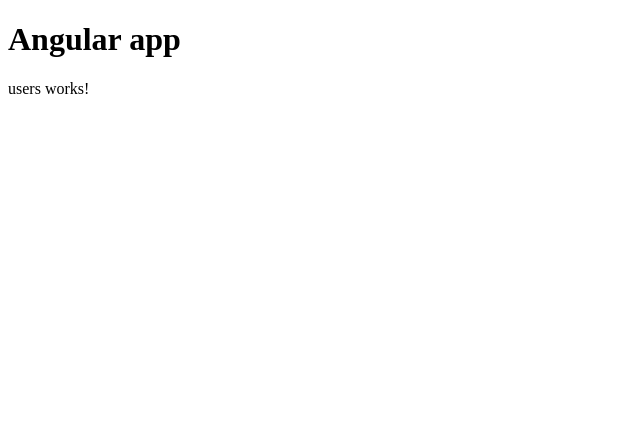
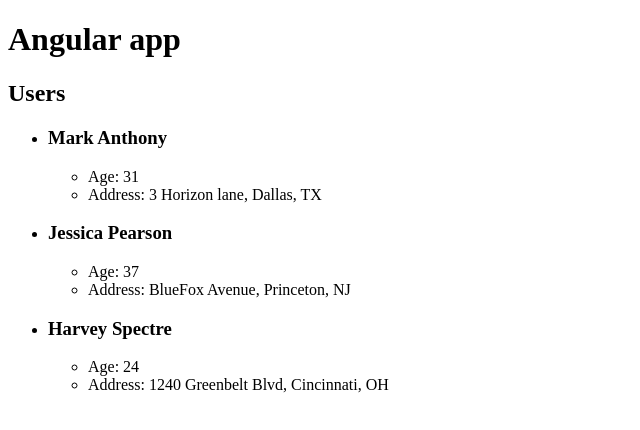
Before and after one commit to VisheshSingh/angular-practice-work, an Angular app: page / in a window 1280 px wide. Shown: the top 430 px of the page, without its empty margins (0-640 px from the left). Built offline with nearby package versions, Linux system fonts and the light colour scheme.

Commit message:
Looping with ngFor

```diff
--- a/src/app/components/users/users.component.html
+++ b/src/app/components/users/users.component.html
@@ -1,3 +1,10 @@
-<p>
-  users works!
-</p>
+<h2>Users</h2>
+<ul>
+  <li *ngFor="let user of users">
+    <h3>{{ user.firstName }} {{ user.lastName }}</h3>
+    <ul>
+      <li>Age: {{ user.age }}</li>
+      <li>Address: {{ user.address.street }}, {{ user.address.city }}, {{ user.address.state}}</li>
+    </ul>
+  </li>
+</ul>
--- a/src/app/components/users/users.component.ts
+++ b/src/app/components/users/users.component.ts
@@ -1,15 +1,48 @@
-import { Component, OnInit } from '@angular/core';
+import { Component, OnInit } from "@angular/core";
+
+import { User } from "../../models/User";
 
 @Component({
-  selector: 'app-users',
-  templateUrl: './users.component.html',
-  styleUrls: ['./users.component.css']
+  selector: "app-users",
+  templateUrl: "./users.component.html",
+  styleUrls: ["./users.component.css"]
 })
 export class UsersComponent implements OnInit {
-
-  constructor() { }
+  users: User[];
+  constructor() {}
 
   ngOnInit() {
+    this.users = [
+      {
+        firstName: "Mark",
+        lastName: "Anthony",
+        age: 31,
+        address: {
+          street: "3 Horizon lane",
+          city: "Dallas",
+          state: "TX"
+        }
+      },
+      {
+        firstName: "Jessica",
+        lastName: "Pearson",
+        age: 37,
+        address: {
+          street: "BlueFox Avenue",
+          city: "Princeton",
+          state: "NJ"
+        }
+      },
+      {
+        firstName: "Harvey",
+        lastName: "Spectre",
+        age: 24,
+        address: {
+          street: "1240 Greenbelt Blvd",
+          city: "Cincinnati",
+          state: "OH"
+        }
+      }
+    ];
   }
-
 }
```
